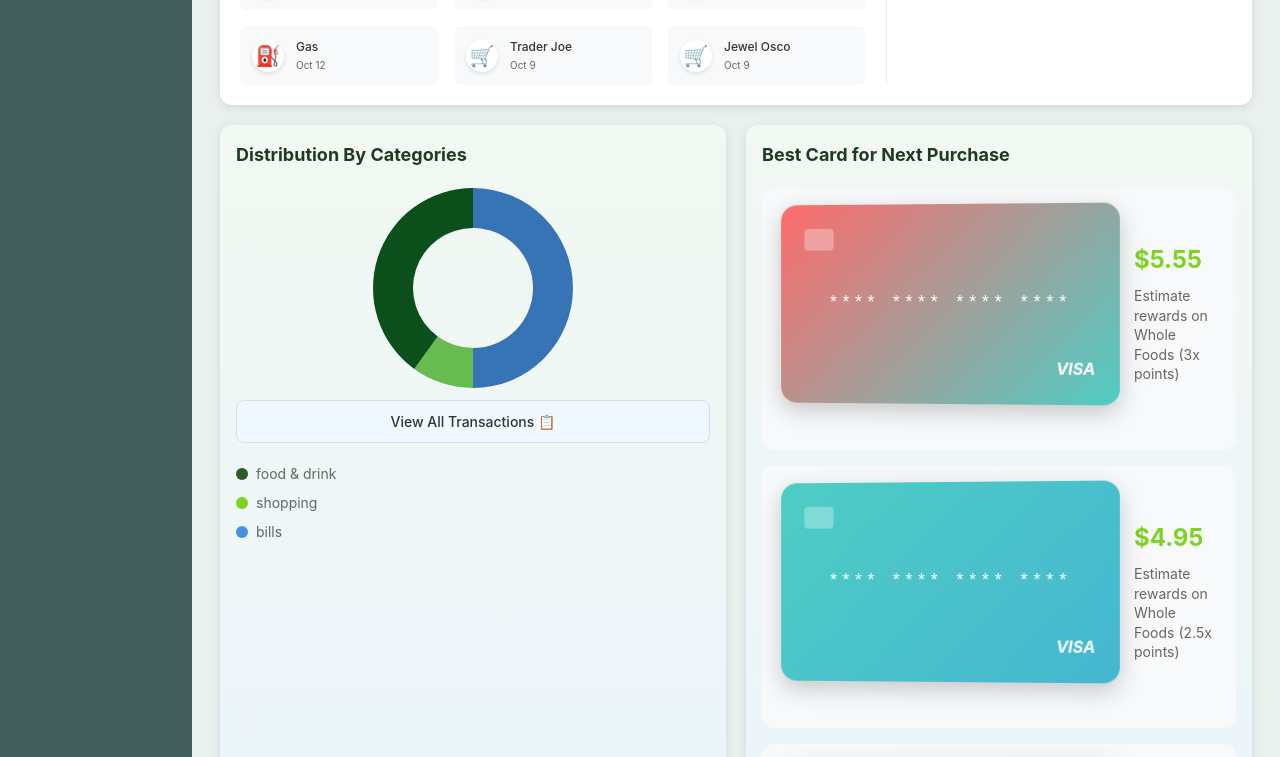
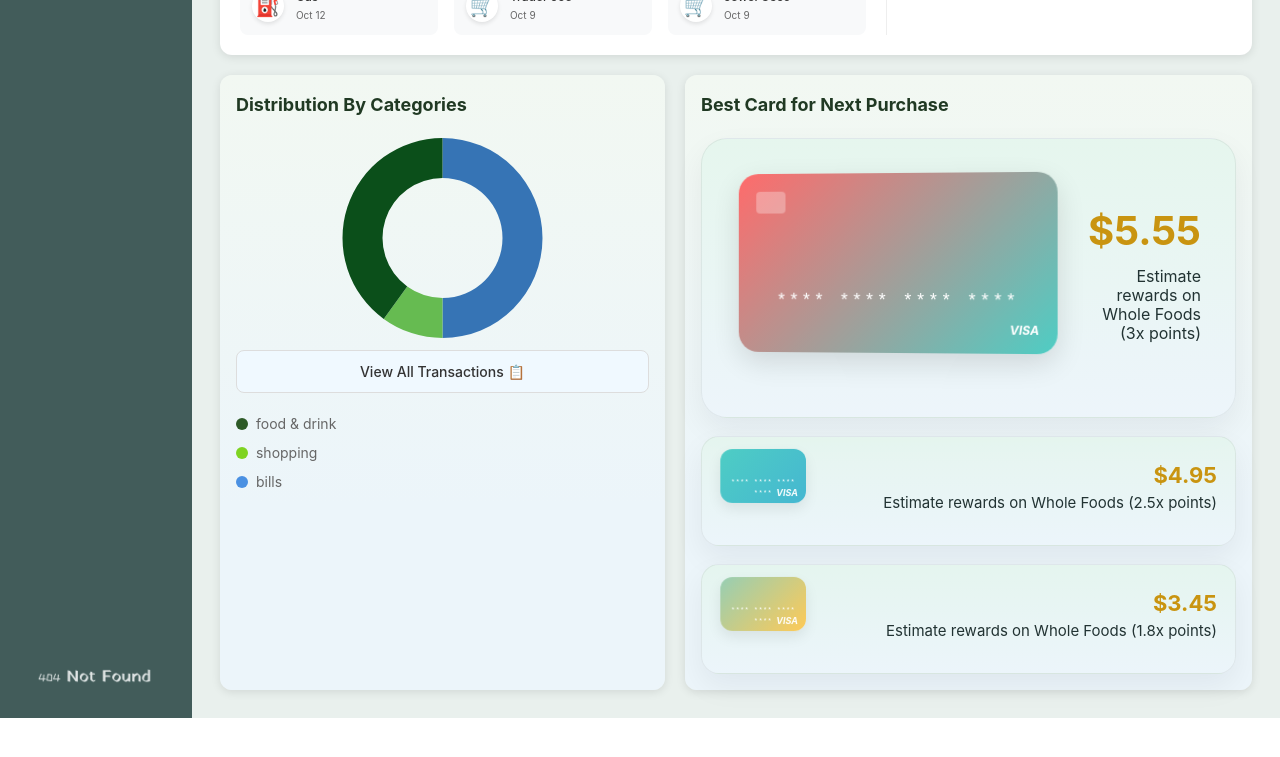
Before and after one commit to ch6rles/spendtracker_cs100, a React (Vite) app: page / in a window 1280 px wide. Shown: the part 660-1417 px from the top of the page. After the commit the page ends 1378 px from the top, so only its background shows below. Built offline with nearby package versions, Linux system fonts and the light colour scheme.

Commit message:
dashboard changes

```diff
--- a/src/components/Dashboard.css
+++ b/src/components/Dashboard.css
@@ -176,7 +176,7 @@
   height: 300px;
   width: 100%;
   min-height: 250px;
-  max-height: 400px;
+  max-height: 200px;
 }
 
 @media (max-width: 768px) {
@@ -401,68 +401,177 @@
   letter-spacing: 1px;
 }
 
-.card-logo {
-  align-self: flex-end;
-  font-weight: bold;
+/* make masked "*" smaller on child (non-hero) cards */
+.best-cards .cards-list>.card-item:not(:first-child) .card-number {
+  font-size: 7px;
+  /* smaller masked characters */
+  letter-spacing: 0.4px;
+  opacity: 0.95;
+}
+
+/* ensure card-visual is positioned (already present, keep for context) */
+.card-visual {
+  position: relative;
+  /* ...existing code... */
+}
+
+/* make VISA/logo fit inside the small child card visuals */
+.best-cards .cards-list>.card-item:not(:first-child) .card-visual .card-logo {
+  position: absolute;
+  right: 8px;
+  bottom: 6px;
+  font-size: 9px;
+  /* smaller to fit */
+  font-weight: 700;
+  opacity: 0.95;
+  line-height: 1;
+  transform: none;
+  padding: 0;
+  margin: 0;
+}
+
+/* keep hero card logo larger and offset */
+.best-cards .cards-list>.card-item:first-child .card-visual .card-logo {
+  position: absolute;
+  right: 18px;
+  bottom: 14px;
+  font-size: 12px;
+  font-weight: 700;
+}
+
+/* best-cards: large hero card + smaller stacked cards (visual like provided mock) */
+.best-cards .cards-list {
+  display: flex;
+  flex-direction: column;
+  gap: 18px;
+}
+
+/* shared card container look */
+.best-cards .card-item {
+  display: flex;
+  align-items: center;
+  gap: 32px;
+  padding: 26px;
+  border-radius: 22px;
+  background: linear-gradient(180deg, rgba(228, 245, 237, 0.9), rgba(236, 245, 250, 0.9));
+  box-shadow: 0 12px 30px rgba(16, 24, 40, 0.06);
+  border: 1px solid rgba(0, 0, 0, 0.06);
+}
+
+/* HERO / first card: large card visual on left */
+.best-cards .cards-list>.card-item:first-child {
+  padding: 34px;
+  border-radius: 26px;
+}
+
+/* large visual for first child */
+.best-cards .cards-list>.card-item:first-child .card-visual {
+  width: 320px;
+  height: 180px;
+  border-radius: 20px;
+  padding: 18px;
+  box-shadow: 0 10px 28px rgba(0, 0, 0, 0.12);
+  font-size: 12px;
+}
+
+/* smaller row items: compact height and smaller visual */
+.best-cards .cards-list>.card-item:not(:first-child) {
+  padding: 12px 18px;
+  gap: 16px;
+  border-radius: 18px;
+}
+
+.best-cards .cards-list>.card-item:not(:first-child) .card-visual {
+  width: 86px;
+  height: 54px;
+  border-radius: 12px;
+  padding: 8px;
+  box-shadow: 0 6px 14px rgba(0, 0, 0, 0.08);
   font-size: 10px;
 }
 
-.card-info {
+/* card-info aligned to right with big amount */
+.best-cards .card-info {
   flex: 1;
+  display: flex;
+  flex-direction: column;
+  justify-content: center;
+  align-items: flex-end;
+  text-align: right;
+  min-width: 0;
 }
 
-.reward-amount {
-  font-size: 20px;
-  font-weight: 600;
-  color: #7ED321;
-  margin-bottom: 4px;
+/* big reward amount styling for hero and scaled down for smaller cards */
+.best-cards .cards-list>.card-item:first-child .reward-amount {
+  font-size: 40px;
+  font-weight: 700;
+  color: #c99410;
+  /* golden accent */
+  margin-bottom: 6px;
 }
 
-.reward-description {
-  font-size: 12px;
-  color: #666;
-  line-height: 1.3;
+.best-cards .cards-list>.card-item:not(:first-child) .reward-amount {
+  font-size: 22px;
+  font-weight: 700;
+  color: #c99410;
+  margin-bottom: 2px;
 }
 
-@media (max-width: 768px) {
-  .bottom-section {
-    grid-template-columns: 1fr;
+.best-cards .reward-description {
+  font-size: 15px;
+  color: #233;
+  max-width: 520px;
+  line-height: 1.2;
+}
+
+/* ensure hero description doesn't overflow */
+.best-cards .cards-list>.card-item:first-child .reward-description {
+  font-size: 16px;
+  max-width: 620px;
+}
+
+/* tighter layout on smaller screens */
+@media (max-width: 1100px) {
+  .best-cards .cards-list>.card-item:first-child .card-visual {
+    width: 260px;
+    height: 150px;
   }
 
-  .dashboard-header {
-    flex-direction: column;
-    gap: 16px;
-    align-items: flex-start;
-
+  .best-cards .card-info {
+    align-items: flex-end;
   }
 
-  .header-left {
+  .best-cards .cards-list>.card-item:not(:first-child) .card-visual {
+    width: 70px;
+    height: 46px;
+  }
+}
+
+/* stack on very small screens */
+@media (max-width: 720px) {
+  .best-cards .card-item {
     flex-direction: column;
-    align-items: flex-start;
-    gap: 12px;
+    align-items: stretch;
+    text-align: left;
   }
 
-  .timeline-items {
-    grid-template-columns: repeat(auto-fit, minmax(120px, 1fr));
-    gap: 12px;
+  .best-cards .card-info {
+    align-items: flex-start;
+    margin-top: 8px;
   }
 
-  .timeline-item {
-    padding: 8px;
-    gap: 8px;
+  .best-cards .cards-list>.card-item:first-child .card-visual {
+    width: 100%;
+    height: 160px;
   }
 
-  .timeline-icon {
-    font-size: 16px;
-    width: 28px;
-    height: 28px;
+  .best-cards .cards-list>.card-item:not(:first-child) .card-visual {
+    width: 140px;
+    height: 86px;
+    margin: 0 auto;
   }
 
-  .timeline-name {
-    font-size: 11px;
-  }
-
-  .timeline-date {
-    font-size: 9px;
+  .best-cards .cards-list>.card-item:first-child .reward-amount {
+    font-size: 28px;
   }
 }
```
